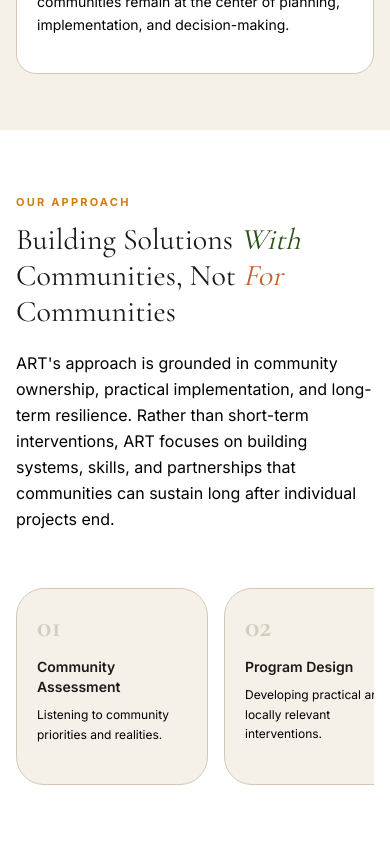
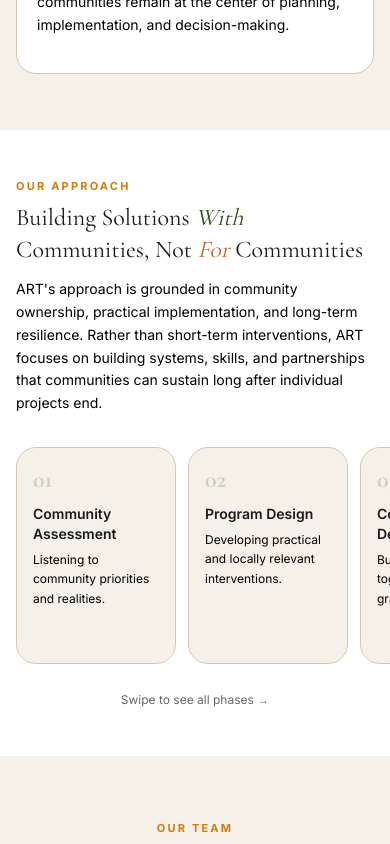
Before and after one commit to Maneno-Michael/ART, a Next.js app: page /about in a window 390 px wide. Shown: the part 4280-5124 px from the top of the page. Built offline with nearby package versions, Linux system fonts and the light colour scheme; no server answers.

Commit message:
our approach page responsiveness

```diff
--- a/src/app/about/components/OurApproach.tsx
+++ b/src/app/about/components/OurApproach.tsx
@@ -28,15 +28,15 @@ export default function OurApproach() {
   return (
     <section
       ref={ref}
-      className="py-16 sm:py-20 bg-card"
+      className="py-12 sm:py-16 lg:py-20 bg-card overflow-hidden"
       aria-labelledby="approach-heading"
     >
       <div className="max-w-7xl mx-auto px-4 sm:px-6">
-        <div className={`mb-14 transition-all duration-700 ${visible ? 'opacity-100 translate-y-0' : 'opacity-0 translate-y-6'}`}>
-          <span className="section-label text-accent mb-3 block">Our Approach</span>
+        <div className={`mb-8 sm:mb-14 transition-all duration-700 ${visible ? 'opacity-100 translate-y-0' : 'opacity-0 translate-y-6'}`}>
+          <span className="section-label text-accent mb-2 sm:mb-3 block">Our Approach</span>
           <h2
             id="approach-heading"
-            className="font-display text-3xl sm:text-4xl md:text-5xl text-foreground mb-5 max-w-2xl"
+            className="font-display text-2xl xs:text-3xl sm:text-4xl md:text-5xl text-foreground mb-3 sm:mb-5 max-w-2xl"
           >
             Building Solutions{' '}
             <span className="italic text-primary">With</span>{' '}
@@ -44,27 +44,32 @@ export default function OurApproach() {
             <span className="italic text-secondary">For</span>{' '}
             Communities
           </h2>
-          <p className="text-muted-foreground text-base sm:text-lg max-w-3xl leading-relaxed">
+          <p className="text-muted-foreground text-sm sm:text-lg max-w-3xl leading-relaxed">
             ART&apos;s approach is grounded in community ownership, practical implementation, and long-term resilience. Rather than short-term interventions, ART focuses on building systems, skills, and partnerships that communities can sustain long after individual projects end.
           </p>
         </div>
 
         {/* 7-Phase model — horizontal scrollable on mobile, grid on desktop */}
-        <div className="overflow-x-auto no-scrollbar pb-4">
-          <div className="flex lg:grid lg:grid-cols-7 gap-4 min-w-max lg:min-w-0">
+        <div className="overflow-x-auto no-scrollbar pb-4 -mx-4 px-4 sm:mx-0 sm:px-0">
+          <div className="flex lg:grid lg:grid-cols-7 gap-3 sm:gap-4 min-w-max lg:min-w-0">
             {phases?.map((phase, i) => (
               <div
                 key={phase?.num}
-                className={`flex-shrink-0 w-48 lg:w-auto bg-background border border-border rounded-2xl p-5 hover:border-primary/40 hover:shadow-md transition-all duration-500 ${visible ? 'opacity-100 translate-y-0' : 'opacity-0 translate-y-6'}`}
+                className={`flex-shrink-0 w-40 sm:w-48 lg:w-auto bg-background border border-border rounded-xl sm:rounded-2xl p-4 sm:p-5 hover:border-primary/40 hover:shadow-md transition-all duration-500 ${visible ? 'opacity-100 translate-y-0' : 'opacity-0 translate-y-6'}`}
                 style={{ transitionDelay: `${i * 60}ms` }}
               >
-                <div className="font-display font-bold text-3xl text-primary/20 mb-3">{phase?.num}</div>
-                <h3 className="font-semibold text-foreground text-sm mb-2">{phase?.title}</h3>
+                <div className="font-display font-bold text-2xl sm:text-3xl text-primary/20 mb-2 sm:mb-3">{phase?.num}</div>
+                <h3 className="font-semibold text-foreground text-sm mb-1.5 sm:mb-2">{phase?.title}</h3>
                 <p className="text-muted-foreground text-xs leading-relaxed">{phase?.desc}</p>
               </div>
             ))}
           </div>
         </div>
+
+        {/* Scroll hint for mobile */}
+        <p className="text-muted-foreground/60 text-xs mt-3 text-center lg:hidden">
+          Swipe to see all phases →
+        </p>
       </div>
     </section>
   );
```
